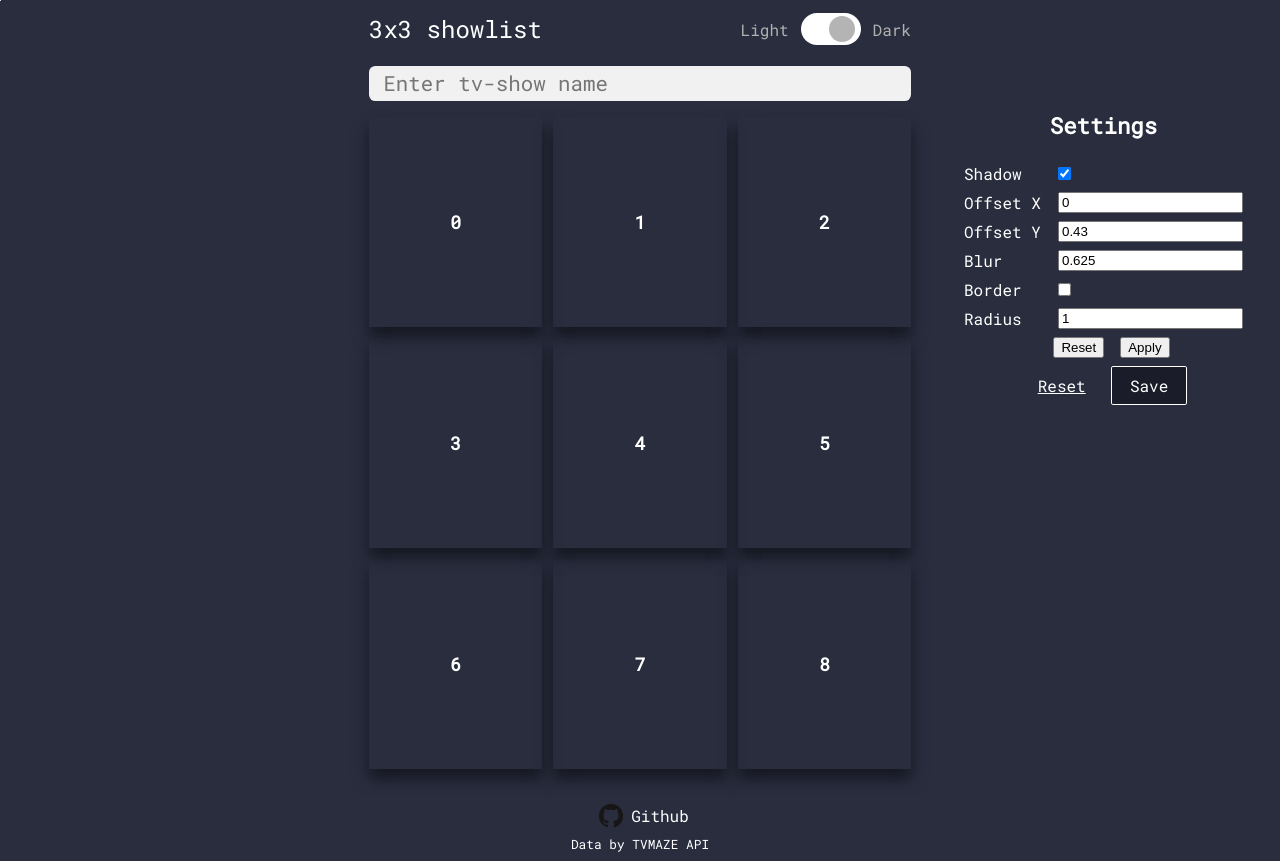
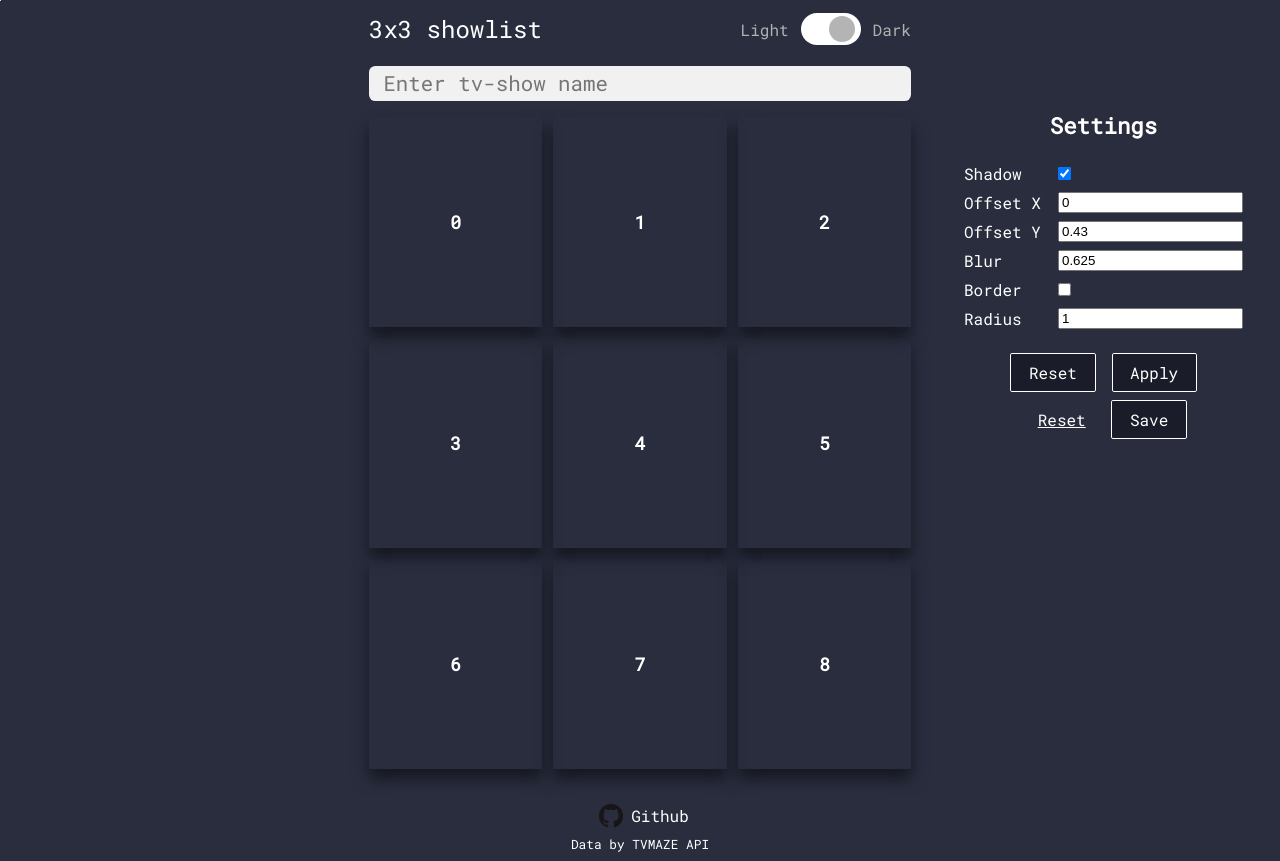
Before and after one commit to mikitaserabrakou/3x3-show-list, a React (Create React App) app: page / in a window 1280 px wide. Built offline with nearby package versions, Linux system fonts and the light colour scheme.

Commit message:
feat: replace input button with Button component

```diff
--- a/src/components/Settings/Settings.module.scss
+++ b/src/components/Settings/Settings.module.scss
@@ -33,10 +33,12 @@
       }
     }
     .controls {
+      padding-top: 1rem;
       display: flex;
       flex-direction: row;
       justify-content: center;
       align-items: center;
+      gap: 1rem;
     }
   }
   .buttons {
--- a/src/components/Settings/Settings.tsx
+++ b/src/components/Settings/Settings.tsx
@@ -74,8 +74,8 @@ export function Settings({ onSaveClick, onResetClick }: ISettingsProps): JSX.Ele
           />
         </span>
         <span className={styles.controls}>
-          <input type="reset" />
-          <input type="submit" value="Apply" />
+          <Button type="reset">Reset</Button>
+          <Button type="submit">Apply</Button>
         </span>
       </form>
       <div className={styles.buttons}>
```
